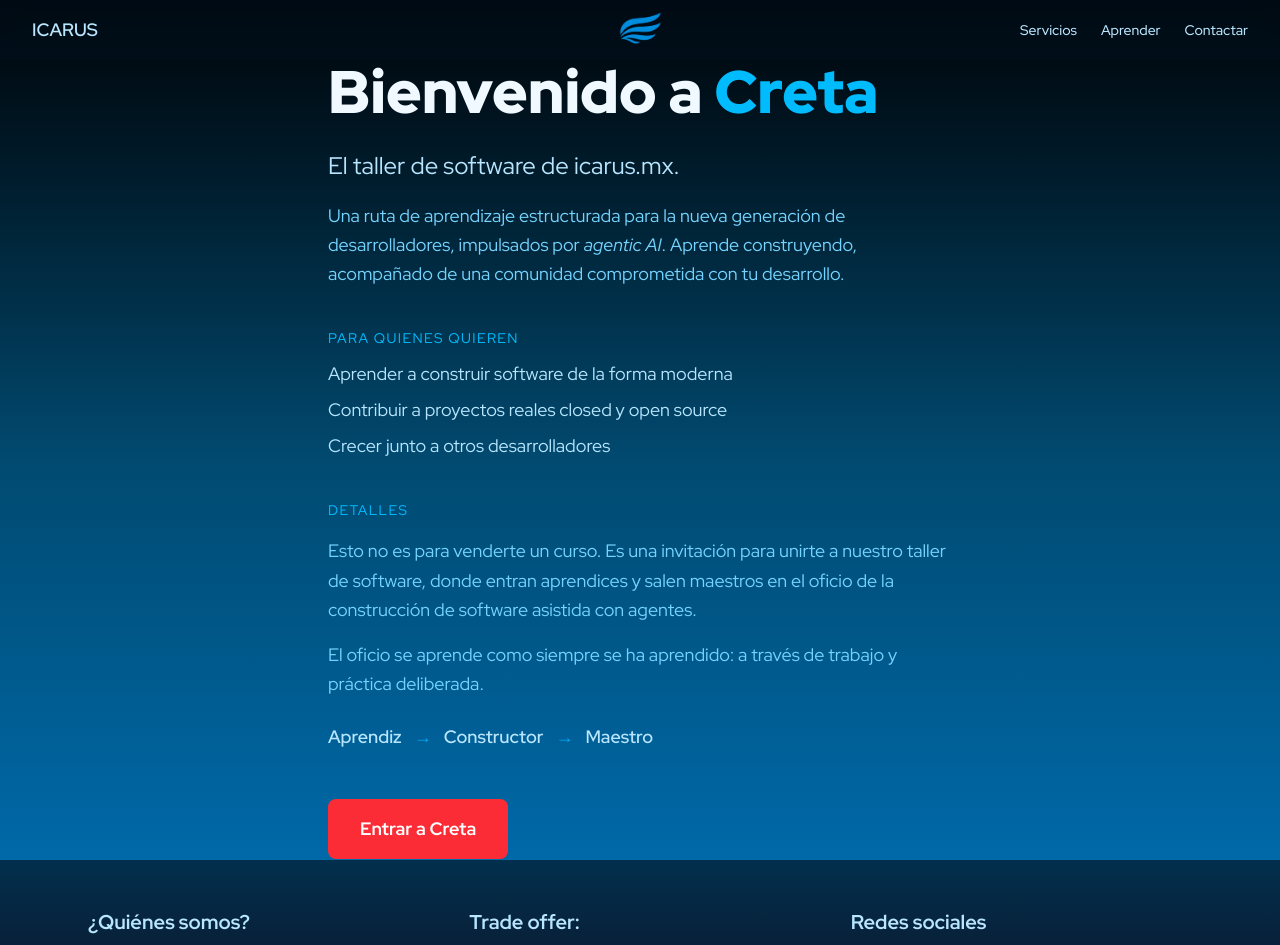
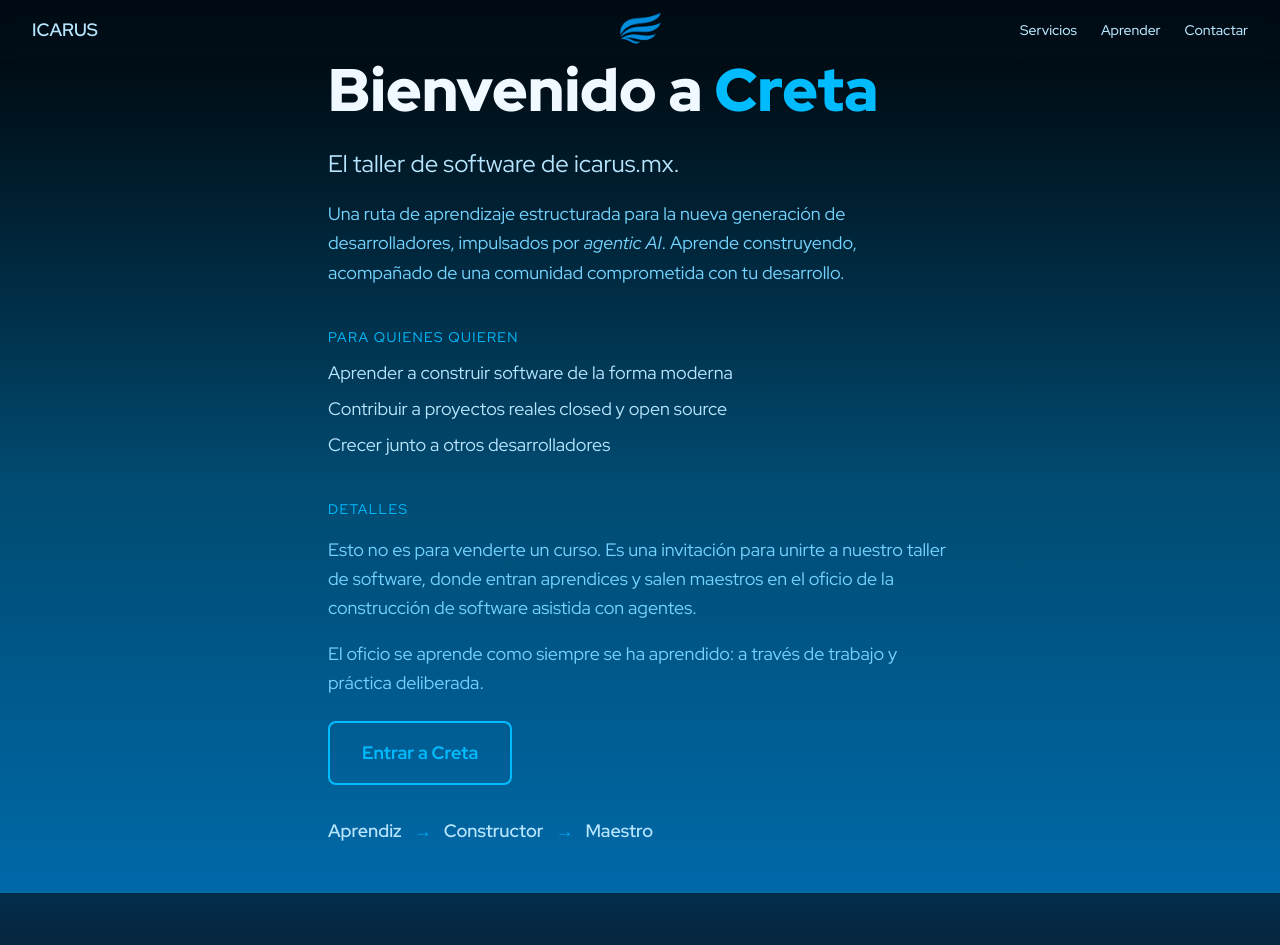
Before and after one commit to grzlz/icarus, a SvelteKit app: page /creta/init in a window 1280 px wide. Shown: the top 945 px of the page. Built offline with nearby package versions, Linux system fonts and the light colour scheme.

Commit message:
add copy

```diff
--- a/src/routes/creta/init/+page.svelte
+++ b/src/routes/creta/init/+page.svelte
@@ -66,6 +66,15 @@
 			<p class="text-lg text-primary-300 mb-6 leading-relaxed">
 				El oficio se aprende como siempre se ha aprendido: a través de trabajo y práctica deliberada.
 			</p>
+			<!-- CTA -->
+			<a
+				href={DISCORD_INVITE}
+				target="_blank"
+				rel="noopener noreferrer"
+				class="inline-block border-2 border-primary-400 text-primary-400 hover:bg-primary-400 hover:text-primary-950 font-bold text-lg px-8 py-4 rounded-lg transition-colors mb-8"
+			>
+				Entrar a Creta
+			</a>
 			<div class="flex items-center gap-3 text-lg">
 				<span class="text-primary-200 font-semibold">Aprendiz</span>
 				<span class="text-primary-500">→</span>
@@ -74,15 +83,5 @@
 				<span class="text-primary-200 font-semibold">Maestro</span>
 			</div>
 		</div>
-
-		<!-- CTA -->
-		<a
-			href={DISCORD_INVITE}
-			target="_blank"
-			rel="noopener noreferrer"
-			class="inline-block bg-red-500 hover:bg-red-400 text-white font-bold text-lg px-8 py-4 rounded-lg transition-colors"
-		>
-			Entrar a Creta
-		</a>
 	</div>
 </section>
```
